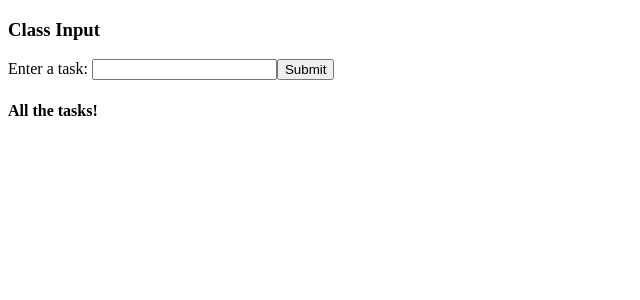
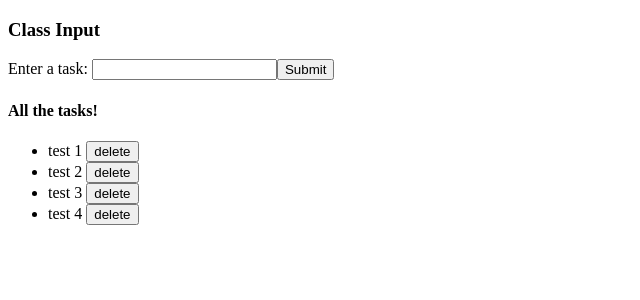
Before and after one commit to ManonLef/class-based-practice, a React (Vite) app: page / in a window 1280 px wide. Shown: the top 300 px of the page, without its empty margins (0-640 px from the left). Built offline with nearby package versions, Linux system fonts and the light colour scheme.

Commit message:
add delete button to tasks

```diff
--- a/src/ClassInput.jsx
+++ b/src/ClassInput.jsx
@@ -5,12 +5,13 @@ class ClassInput extends Component {
     super(props);
 
     this.state = {
-      todos: [],
+      todos: ["test 1", "test 2", "test 3", "test 4"],
       inputVal: "",
     };
 
     this.handleInputChange = this.handleInputChange.bind(this);
     this.handleSubmit = this.handleSubmit.bind(this);
+    this.handleRemove = this.handleRemove.bind(this);
   }
 
   handleInputChange(e) {
@@ -25,6 +26,13 @@ class ClassInput extends Component {
     this.setState((state) => ({
       todos: state.todos.concat(state.inputVal),
       inputVal: "",
+    }));
+  }
+
+  handleRemove(key) {
+    const newTodos = this.state.todos.filter((todo) => todo !== key);
+    this.setState(() => ({
+      todos: newTodos,
     }));
   }
 
@@ -45,7 +53,10 @@ class ClassInput extends Component {
         <h4>All the tasks!</h4>
         <ul>
           {this.state.todos.map((todo) => (
-            <li key={todo}>{todo}</li>
+            <li key={todo}>
+              {todo}{" "}
+              <button onClick={() => this.handleRemove(todo)}>delete</button>
+            </li>
           ))}
         </ul>
       </section>
```
